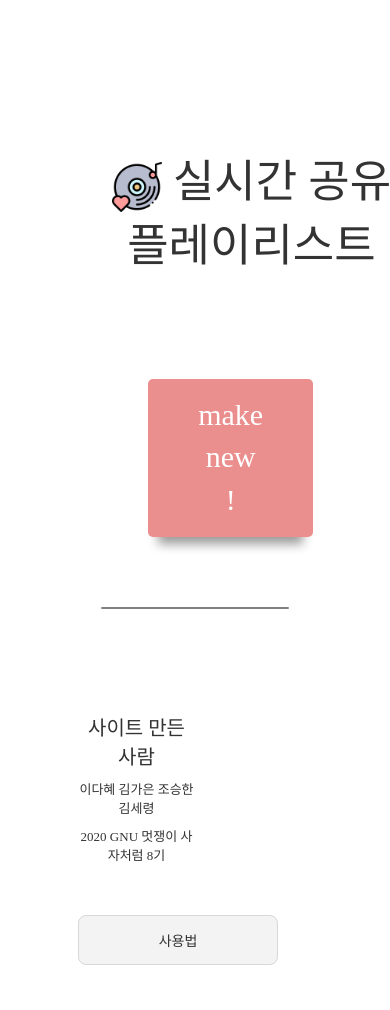
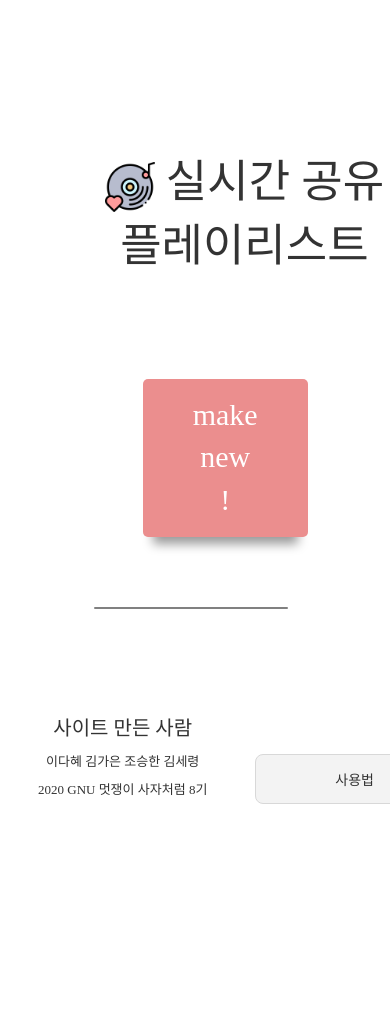
Before and after one commit to dahae0320/GLL_LIVE_PLAYLIST, a Django app: page / in a window 390 px wide; the page is wider, and only the part inside the window is pictured. After the commit the page ends 804 px from the top of that part, so only its background shows below. Run offline with Django 3.2, Linux system fonts and the light colour scheme; some libraries are stand-ins or nearby versions; some web fonts are replaced.

Commit message:
index 반응형 깔끄미 수정

```diff
--- a/LivePlaylist/static/LivePlaylist/index.css
+++ b/LivePlaylist/static/LivePlaylist/index.css
@@ -191,7 +191,7 @@ span:hover + p.arrow_box {
         margin-right: 20%;
     }
     body{
-        padding-left: 20%;
+        padding-left: 18%;
         padding-right: 20%;
         padding-bottom: 0px;
         height: 700px;
@@ -219,17 +219,22 @@ span:hover + p.arrow_box {
         margin-top: 100px;
         font-family: 'NeoDunggeunmo';
     }
-    .footer{
-        margin-top: 100px;
-        padding-bottom: 0px;
+    footer{
     }
-
+    .class{
+    }
     #menu {
         width: 200px;
         margin: 40px auto;
-
         background: #f3f3f3;
         border: 1px solid #d8d8d8;
         text-align: center;
     }
+    #wrapper{
+        width: 450px;
+    }
+    .maker{
+        margin-left: -60px;
+        margin-right: 5vw;
+    }
 }
--- a/LivePlaylist/static/LivePlaylist/moblie_LivePlaylist.css
+++ b/LivePlaylist/static/LivePlaylist/moblie_LivePlaylist.css
@@ -20,3 +20,6 @@
     padding: 3px;
     width: 100% !important;
 }
+#menu,.maker{
+    display: none;
+}
```
Also changed, not shown: LivePlaylist/templates/LivePlaylist/playlist.html (+6 -4 lines).
